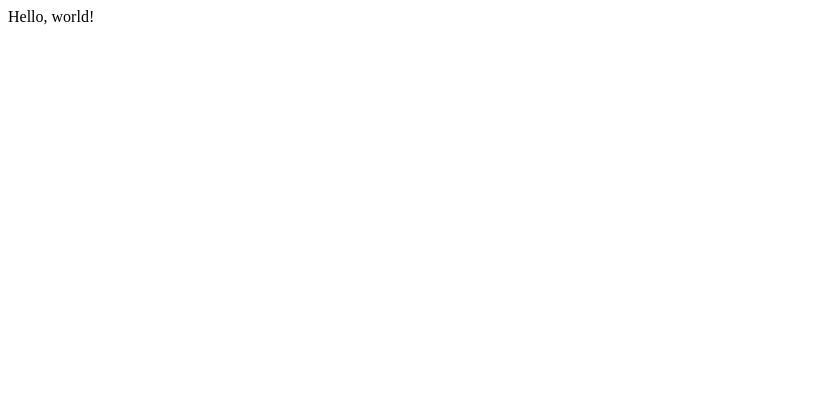
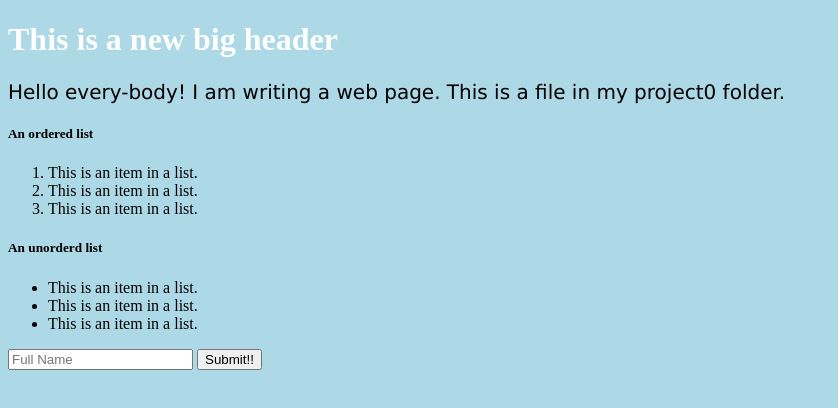
Before and after one commit to jnsbt/CS50W, a plain HTML site: page project0/index.html in a window 1280 px wide. Shown: the whole page, without its empty margins (0-838 px from the left). Drawn offline with Linux system fonts and the light colour scheme.

Commit message:
Added stylesheet and modified index

```diff
--- a/project0/index.html
+++ b/project0/index.html
@@ -1,9 +1,37 @@
 <!DOCTYPE html>
 <html>
     <head>
-        <title>My Webpage</title>
+        <title>My Overlong Title for a Webpage</title>
+        <link rel = "stylesheet" type = "text/css" href = "style.css">
     </head>
+
+    <h1>This is a new big header</h1>
+
+    <div>
     <body>
-        Hello, world!
+        <p>
+            Hello every-body! I am writing a web page.
+            This is a file in my project0 folder.
+        </p>
     </body>
+
+    <h5>An ordered list</h5>
+    <ol>
+        <li>This is an item in a list.</li>
+        <li>This is an item in a list.</li>
+        <li>This is an item in a list.</li>
+    </ol>
+
+    <h5>An unorderd list</h5>
+    <ul>
+        <li>This is an item in a list.</li>
+        <li>This is an item in a list.</li>
+        <li>This is an item in a list.</li>
+    </ul>
+    </div>
+
+    <form>
+        <input type="text" placeholder="Full Name" name"name">
+        <button>Submit!!</button>
+    </form>
 </html>
--- /dev/null
+++ b/project0/style.css
@@ -0,0 +1,13 @@
+body {
+  background-color: lightblue;
+}
+
+h1 {
+  color: white;
+  text-align: left;
+}
+
+p {
+  font-family: verdana;
+  font-size: 20px;
+}
```
